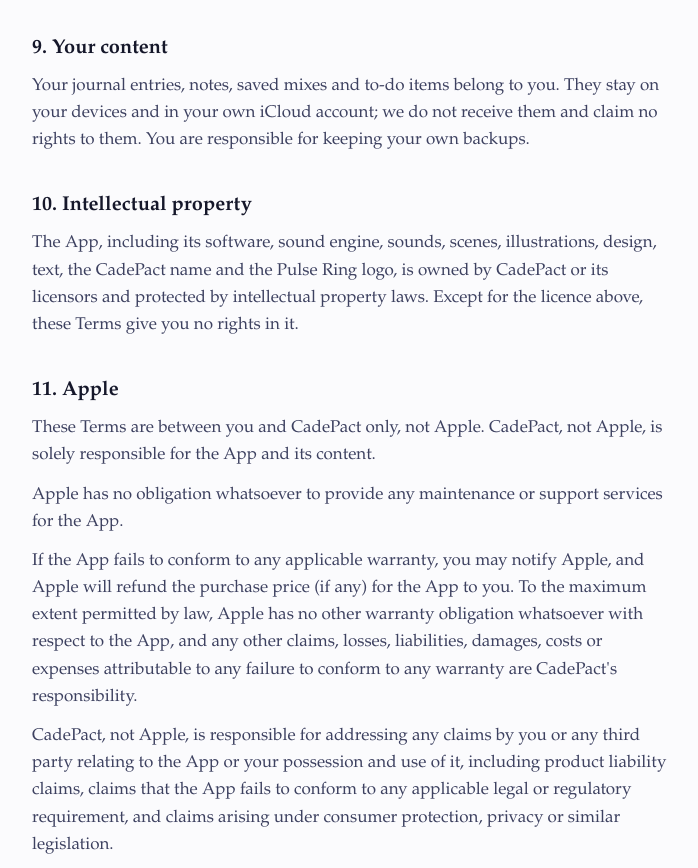
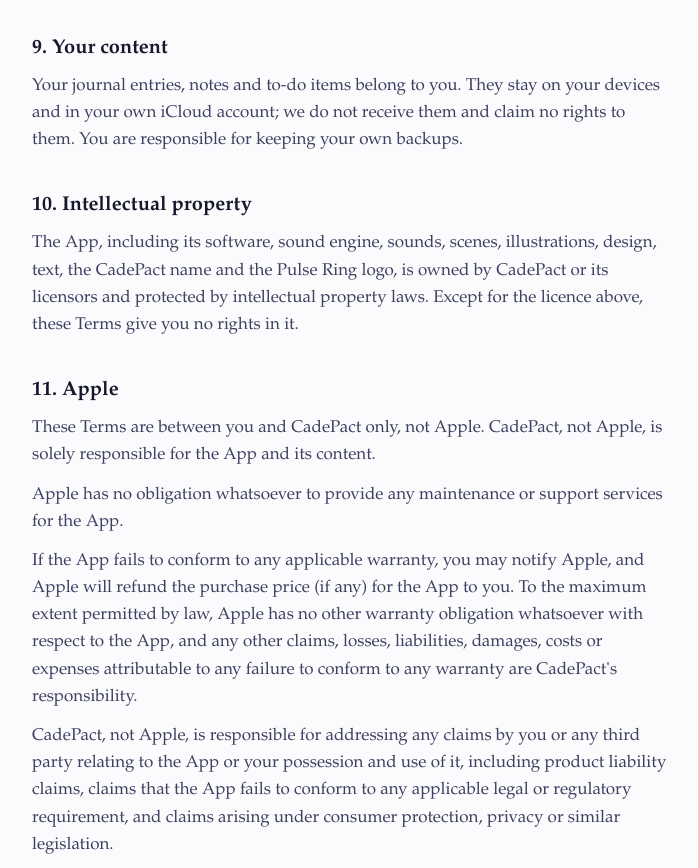
Before and after one commit to cadepact/cadepact-legal, a plain HTML site: page terms.html in a window 1280 px wide. Shown: the part 2700-3568 px from the top of the page, without its empty margins (288-986 px from the left). Drawn offline with Linux system fonts and the light colour scheme.

Commit message:
Terms: remove saved mixes

```diff
--- a/terms.html
+++ b/terms.html
@@ -49,7 +49,7 @@ a { color:var(--accent); }</style>
 <h2>8. Acceptable use</h2>
 <p>You agree not to: copy, modify, translate or create derivative works of the App or its sounds, scenes or artwork; record, extract or redistribute the App's sounds or content for commercial purposes; reverse engineer, decompile or disassemble the App, except where the law expressly allows it; remove any notices; use the App in any unlawful way; or try to bypass the App's purchase or security features.</p>
 <h2>9. Your content</h2>
-<p>Your journal entries, notes, saved mixes and to-do items belong to you. They stay on your devices and in your own iCloud account; we do not receive them and claim no rights to them. You are responsible for keeping your own backups.</p>
+<p>Your journal entries, notes and to-do items belong to you. They stay on your devices and in your own iCloud account; we do not receive them and claim no rights to them. You are responsible for keeping your own backups.</p>
 <h2>10. Intellectual property</h2>
 <p>The App, including its software, sound engine, sounds, scenes, illustrations, design, text, the CadePact name and the Pulse Ring logo, is owned by CadePact or its licensors and protected by intellectual property laws. Except for the licence above, these Terms give you no rights in it.</p>
 <h2>11. Apple</h2>
```
